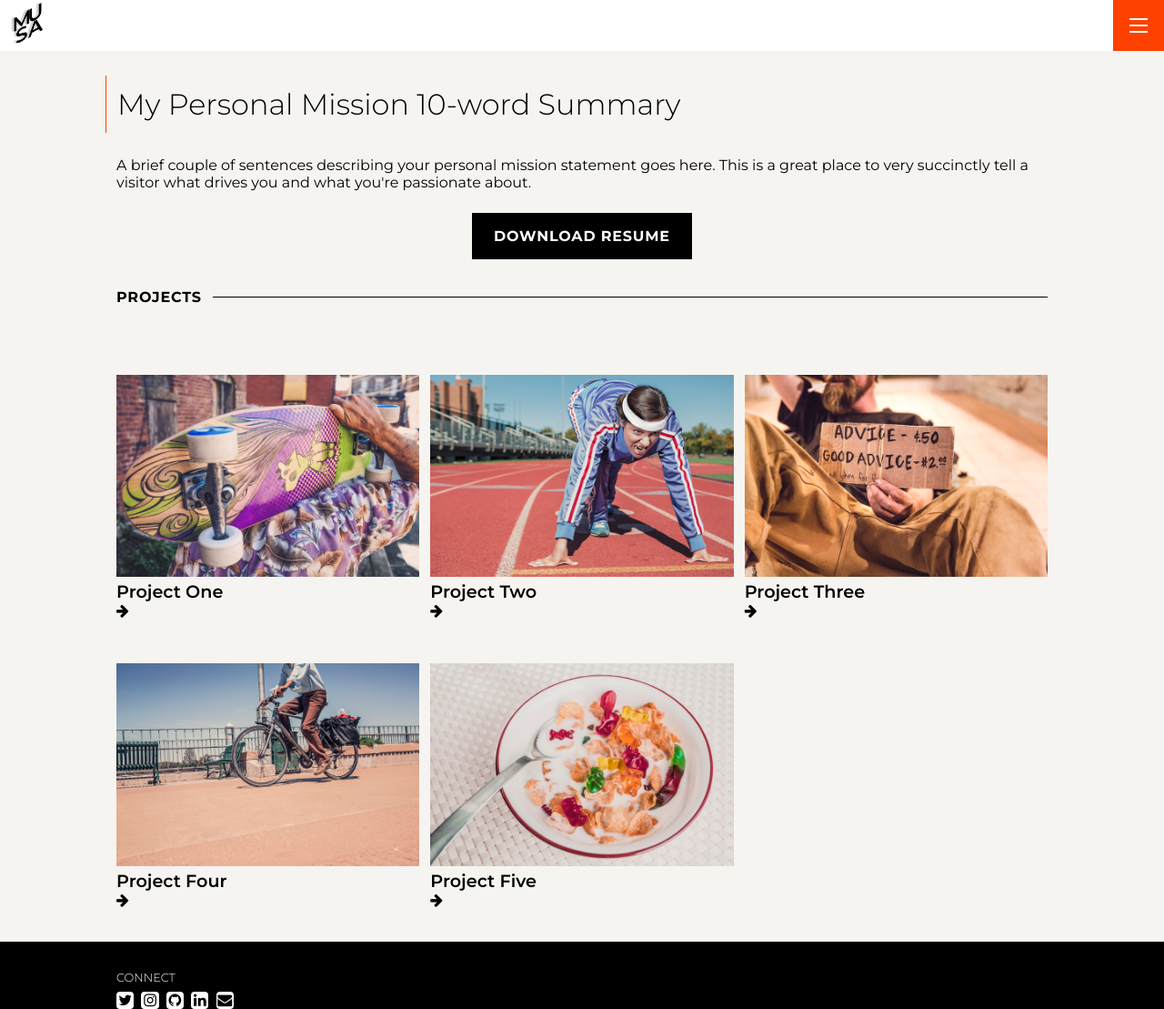
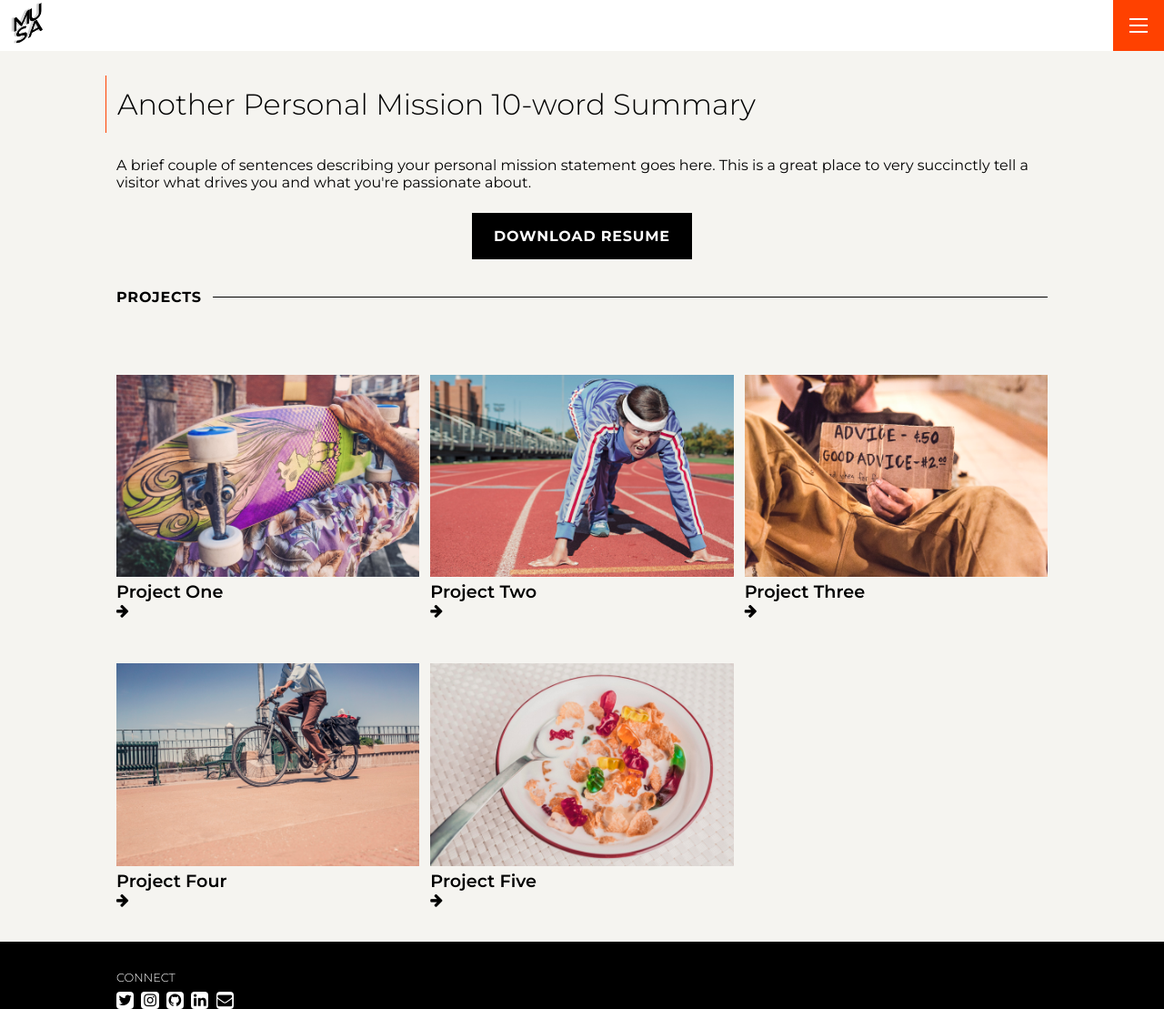
Before and after one commit to mjumbewu/portfolio2, a Jekyll site: the page built from index.md, in a window 1280 px wide and 1109 px high. Shown: the whole window at 91% size. Built offline with Jekyll 4.4.1, drawn with Linux system fonts in a browser that asks for light colours.

Commit message:
Update settings.yml

```diff
--- a/_data/settings.yml
+++ b/_data/settings.yml
@@ -3,7 +3,7 @@
 
 logo: '/assets/img/musa-logo.png'
 
-intro_title: My Personal Mission 10-word Summary
+intro_title: Another Personal Mission 10-word Summary
 intro_text: |
   A brief couple of sentences describing your personal mission statement goes
   here. This is a great place to very succinctly tell a visitor what drives you
```
